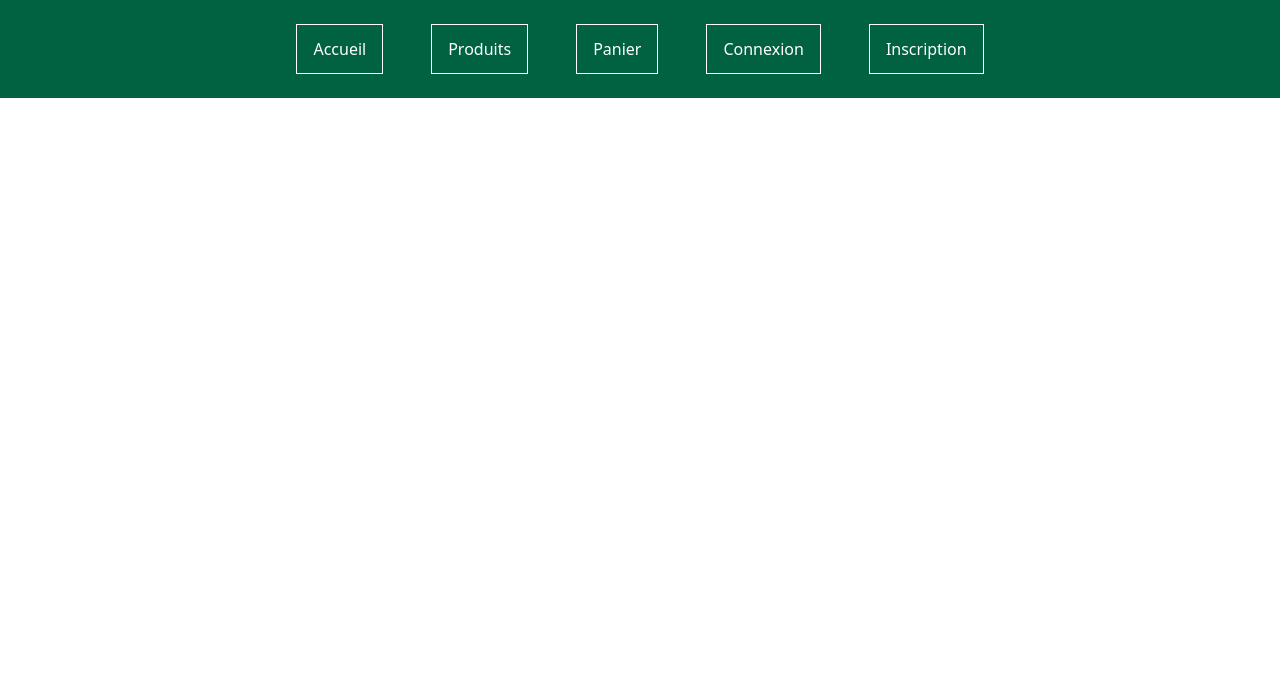
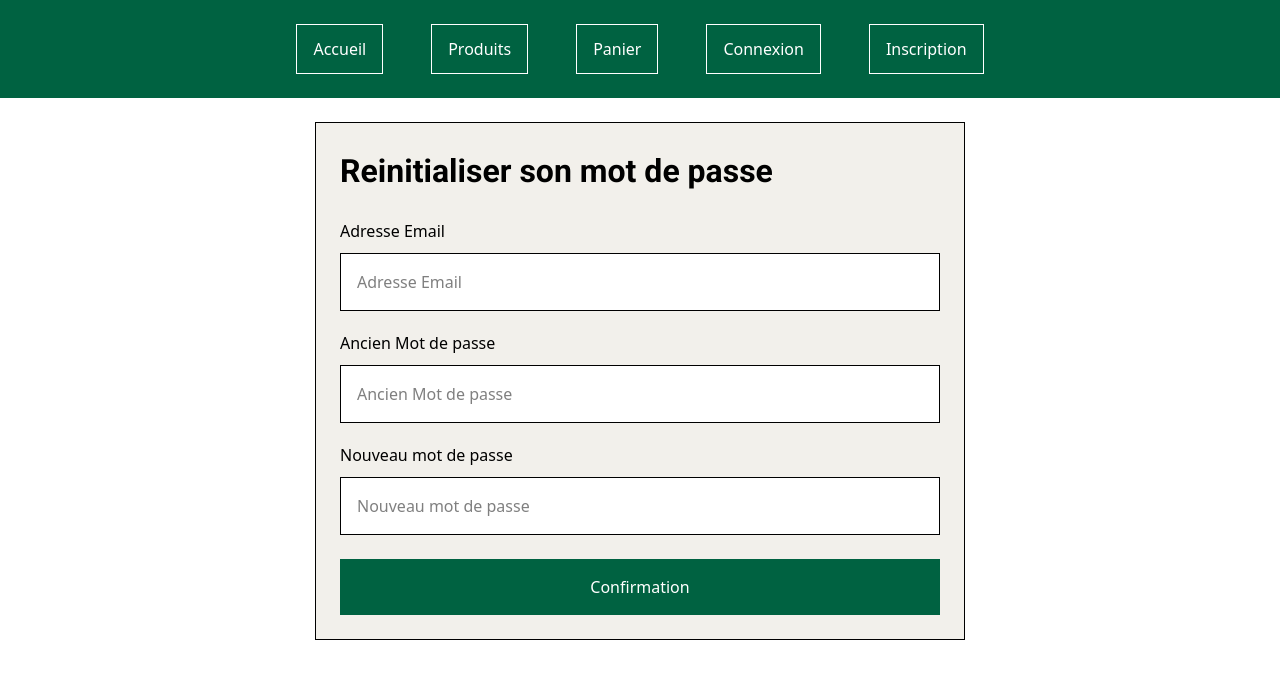
Before and after one commit to aurelienachard/ecommerce_cafthe, a React (Vite) app in the folder front-end/: page /fortgetpwd in a window 1280 px wide. Shown: the top 678 px of the page. Built offline with nearby package versions, Linux system fonts and the light colour scheme.

Commit message:
feat: ajout de la page mot de passe oublie

```diff
--- a/front-end/src/App.jsx
+++ b/front-end/src/App.jsx
@@ -8,6 +8,7 @@ import Inscription from './components/inscription'
 import Connexion from './components/connexion'
 import Profile from "./components/profile"
 import Panier from "./components/panier"
+import Fortgetpwd from './components/forgetpwd'
 
 import './style.css'
 
@@ -55,6 +56,7 @@ const App = () => {
         <Route path="/inscription" element={<Inscription />}></Route>
         <Route path="/profile" element={<Profile />}></Route>
         <Route path="/panier" element={<Panier />}></Route>
+        <Route path="/fortgetpwd" element={<Fortgetpwd />}></Route>
       </Routes>
     </Router>
   )
--- a/front-end/src/components/connexion.jsx
+++ b/front-end/src/components/connexion.jsx
@@ -34,8 +34,8 @@ const Connexion = () => {
         .then((response) => {
             setMessage('Connexion reussi')
             localStorage.setItem('token', response.data.token)
+            navigate('/profile')
             window.location.reload()
-            navigate('/profile')
         })
         .catch((error) => {
             setMessage('Connexion echoue')
@@ -46,7 +46,6 @@ const Connexion = () => {
     return (
         <div className="flex flex-col items-center p-[24px]">
             <div className="bg-warm-neutral border p-[24px]">
-
                 <h1 className="text-[32px] font-[Roboto] mb-[24px] font-bold">Connexion</h1>
 
                 <form onSubmit={handleSubmit}>
@@ -68,9 +67,12 @@ const Connexion = () => {
                     Pas encore inscrit ?
                     <Link to="/inscription" className="text-green-700 text-[16px]"> Inscrivez-vous</Link>
                 </p>
+
+                <p className=" mt-[10px] w-150">
+                    Mot de passe oublie ?
+                    <Link to="/fortgetpwd" className="text-green-700 text-[16px]"> Clique ici</Link>
+                </p>
             </div>
-
-
         </div>
     )
 }
--- /dev/null
+++ b/front-end/src/components/forgetpwd.jsx
@@ -0,0 +1,39 @@
+import { useState } from "react"
+
+const Fortgetpwd = () => {
+    const [utilisateurs_adresse_email, set_utilisateurs_adresse_email] = useState('')
+    const [utilisateurs_mot_de_passe, set_utilisateurs_mot_de_passe] = useState('')
+    const [newPassword, setNewPassword] = useState('')
+
+    const handleSubmit = (event) => {
+        event.prevenDefault()
+    }
+
+    return (
+        <div className="flex flex-col items-center p-[24px]">
+            <div className="bg-warm-neutral border p-[24px]">
+                <h1 className="text-[32px] font-[Roboto] mb-[24px] font-bold">Reinitialiser son mot de passe</h1>
+                <form onSubmit={handleSubmit}>
+                    <div className="flex flex-col">
+                        <label className="text-[16px]">Adresse Email</label>
+                        <input className="border bg-white p-[16px] mt-[10px] mb-[20px] w-150" placeholder="Adresse Email" type="mail"/>
+                    </div>
+
+                    <div className="flex flex-col">
+                        <label className="text-[16px]">Ancien Mot de passe</label>
+                        <input className="border bg-white p-[16px] mt-[10px] mb-[20px] w-150" placeholder="Ancien Mot de passe" type="password"/>
+                    </div>
+
+                    <div className="flex flex-col">
+                        <label className="text-[16px]">Nouveau mot de passe</label>
+                        <input className="border bg-white p-[16px] mt-[10px] w-150" placeholder="Nouveau mot de passe" type="password"/>
+                    </div>
+
+                    <button className="bg-green-principale p-[16px] mt-[24px] text-white w-150">Confirmation</button>
+                </form>
+            </div>
+        </div>
+    )
+}
+
+export default Fortgetpwd
```
Lines whose indentation alone changed are shown as unchanged.
